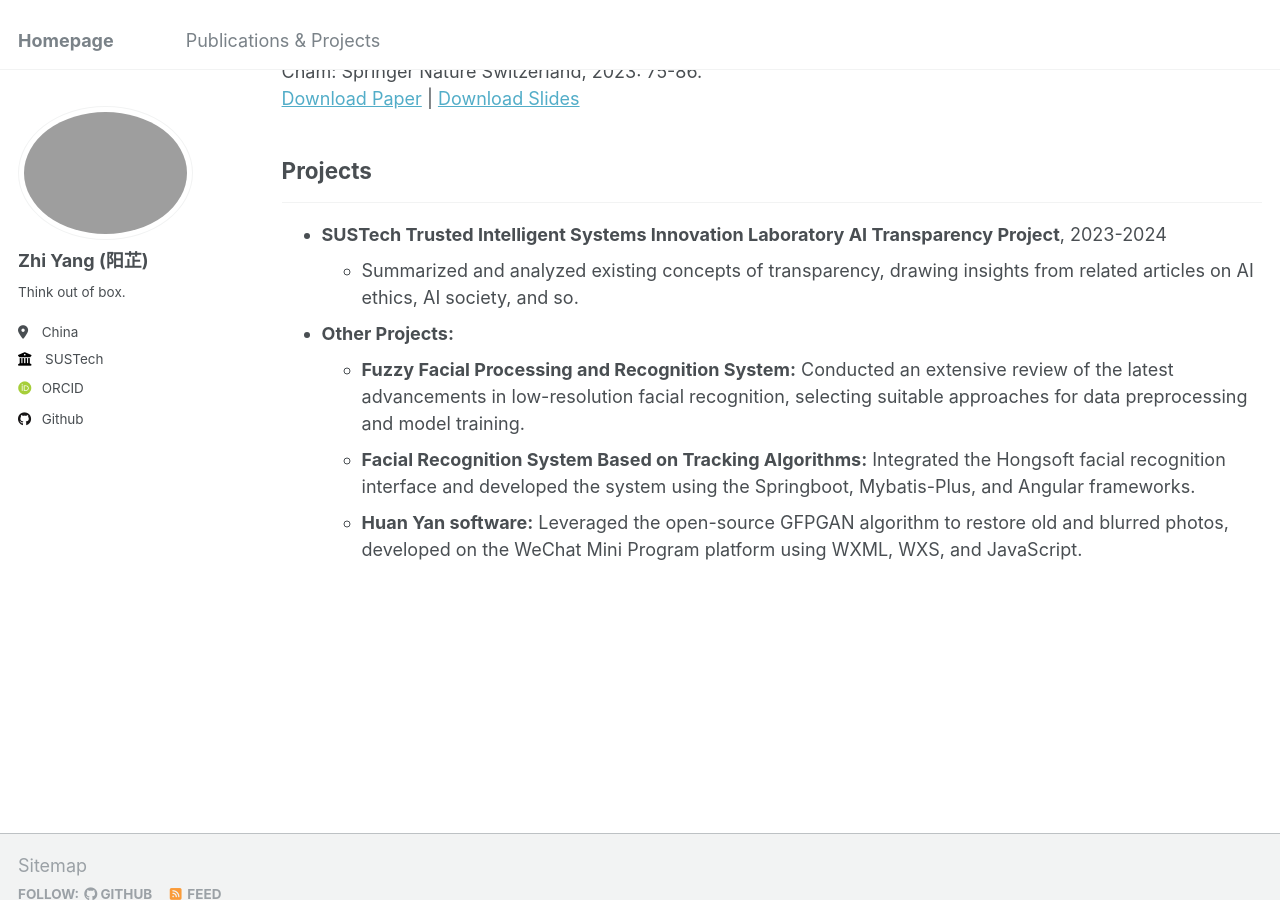
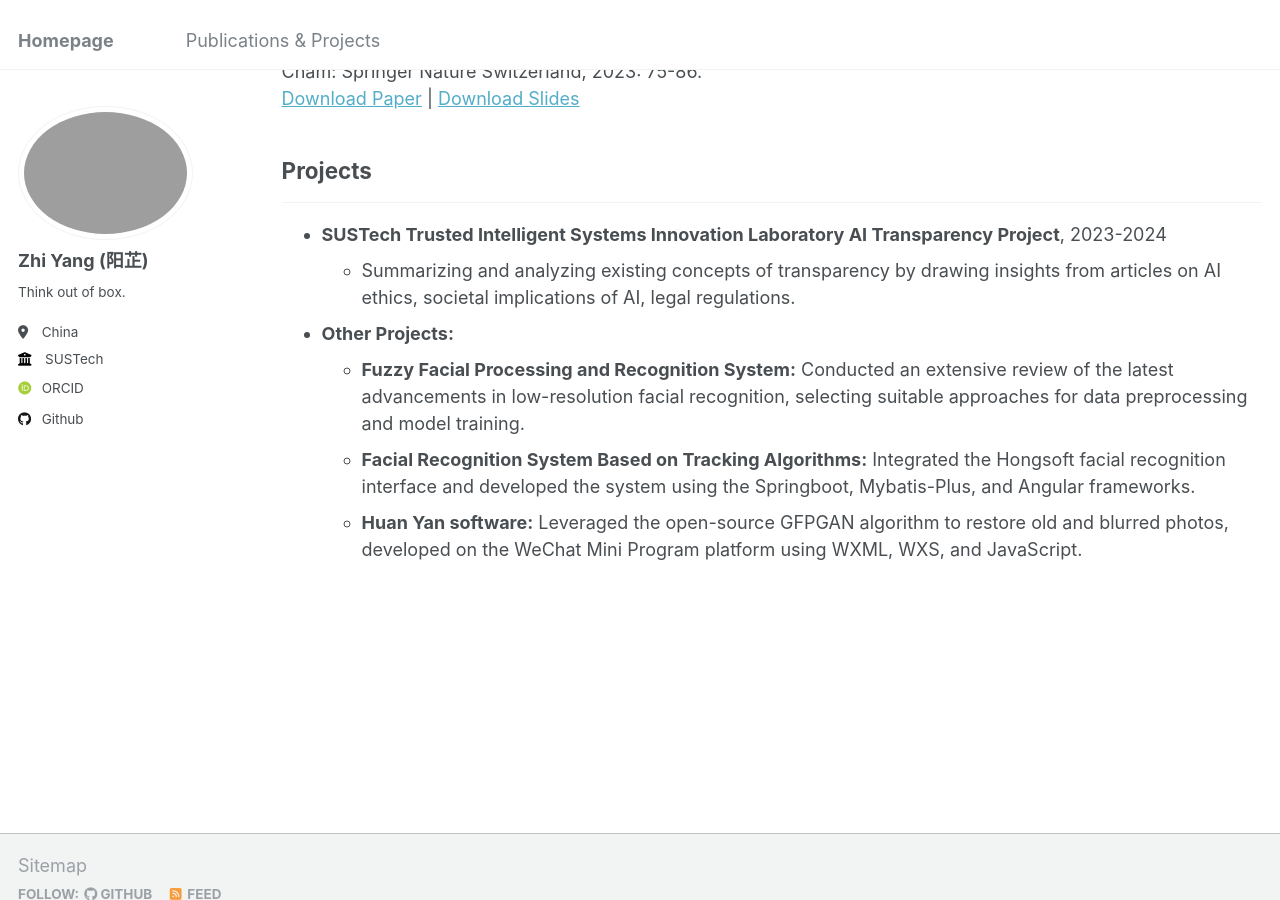
Before and after one commit to ruayz/ruayz.github.io, a Jekyll site: the page built from _pages/publications.html, in a window 1280 px wide and 900 px high, scrolled down 1170 px. Built offline with Jekyll 4.4.1, drawn with Linux system fonts in a browser that asks for light colours; some web fonts are replaced.

Commit message:
Update publications.html

```diff
--- a/_pages/publications.html
+++ b/_pages/publications.html
@@ -38,7 +38,7 @@ author_profile: true
   <li>
     <strong>SUSTech Trusted Intelligent Systems Innovation Laboratory AI Transparency Project</strong>, 2023-2024
     <ul>
-      <li>Summarized and analyzed existing concepts of transparency, drawing insights from related articles on AI ethics, AI society, and so.</li>
+      <li>Summarizing and analyzing existing concepts of transparency by drawing insights from articles on AI ethics, societal implications of AI, legal regulations.</li>
     </ul>
   </li>
   <li>
```
